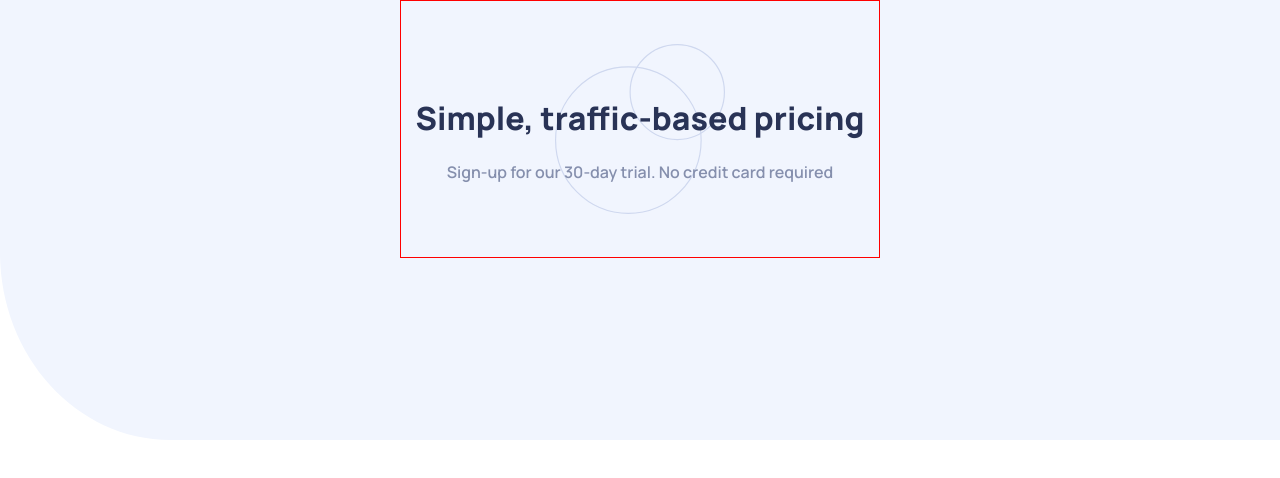
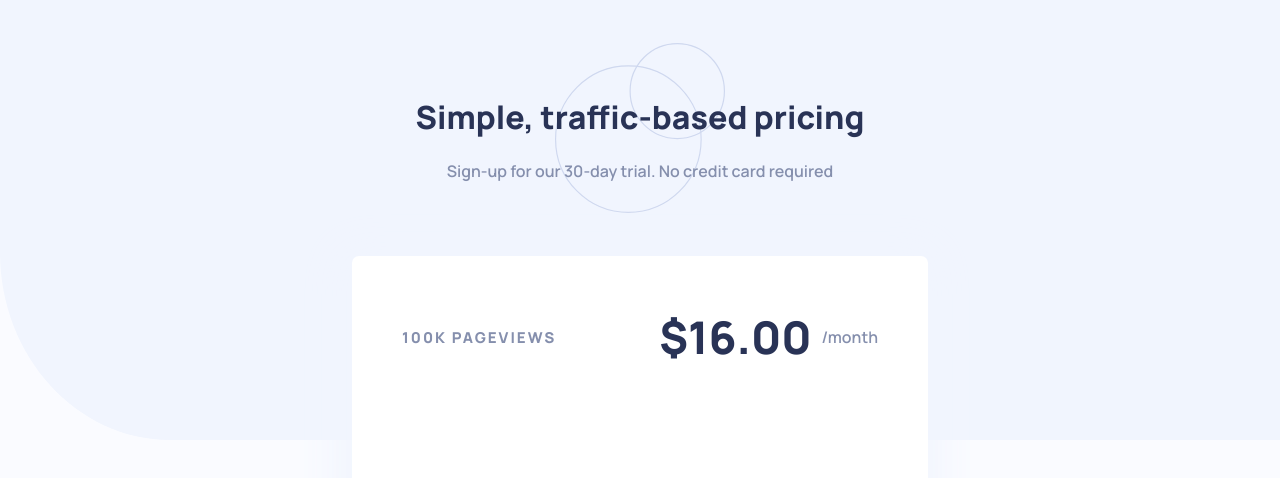
Before and after one commit to diego-lds/interactive-pricing-component, a React (Create React App) app: page / in a window 1280 px wide. Shown: the top 478 px of the page. Built offline with nearby package versions, Linux system fonts and the light colour scheme.

Commit message:
Add labels from the top

```diff
--- a/src/App.css
+++ b/src/App.css
@@ -2,17 +2,17 @@
   height: 100vh;
   background-image: url('./resources/bg-pattern.svg');
   background-size: 100% 55%;
+  background-color: var(--color-very-pale-blue);
   background-repeat: no-repeat;
   display: flex;
   justify-content: center;
 }
 
 .center-column {
-  width: 37.5%;
+  width: 45%;
 }
 
-.title-box {
-  border: thin solid red;
+.box-title {
   height: 32%;
   background-image: url('./resources/pattern-circles.svg');
   background-position-x: center;
@@ -26,11 +26,40 @@
   flex-direction: column;
 }
 
-.title-box h1 {
+.box-title h1 {
   color: hsl(227, 35%, 25%);
 }
 
-.title-box span {
+.box-title span {
   color: hsl(225, 20%, 60%);
   font-size: 16px;
 }
+
+.box-top {
+  display: flex;
+  justify-content: space-between;
+  align-items: center;
+}
+
+.views {
+  color: var(--color-grayish-blue);
+  font-weight: 800;
+  font-size: 15px;
+  letter-spacing: 2px;
+}
+
+.amount {
+  color: var(--color-dark-desaturated-blue);
+  font-size: 45px;
+  font-weight: 800;
+}
+
+.time {
+  color: var(--color-grayish-blue);
+  margin-left: 10px;
+}
+
+.box-top div {
+  display: flex;
+  align-items: center;
+}
--- a/src/App.js
+++ b/src/App.js
@@ -1,13 +1,22 @@
 import './App.css';
-
+import { Box } from './components/box';
 function App() {
   return (
     <div className="main">
       <div className="center-column">
-        <div className="title-box">
+        <div className="box-title">
           <h1>Simple, traffic-based pricing</h1>
           <span>Sign-up for our 30-day trial. No credit card required</span>
         </div>
+        <Box>
+          <div className="box-top">
+            <span className="views">100K PAGEVIEWS</span>
+            <div>
+              <span className="amount">$16.00</span>
+              <span className="time">/month</span>
+            </div>
+          </div>
+        </Box>
       </div>
     </div>
   );
```
